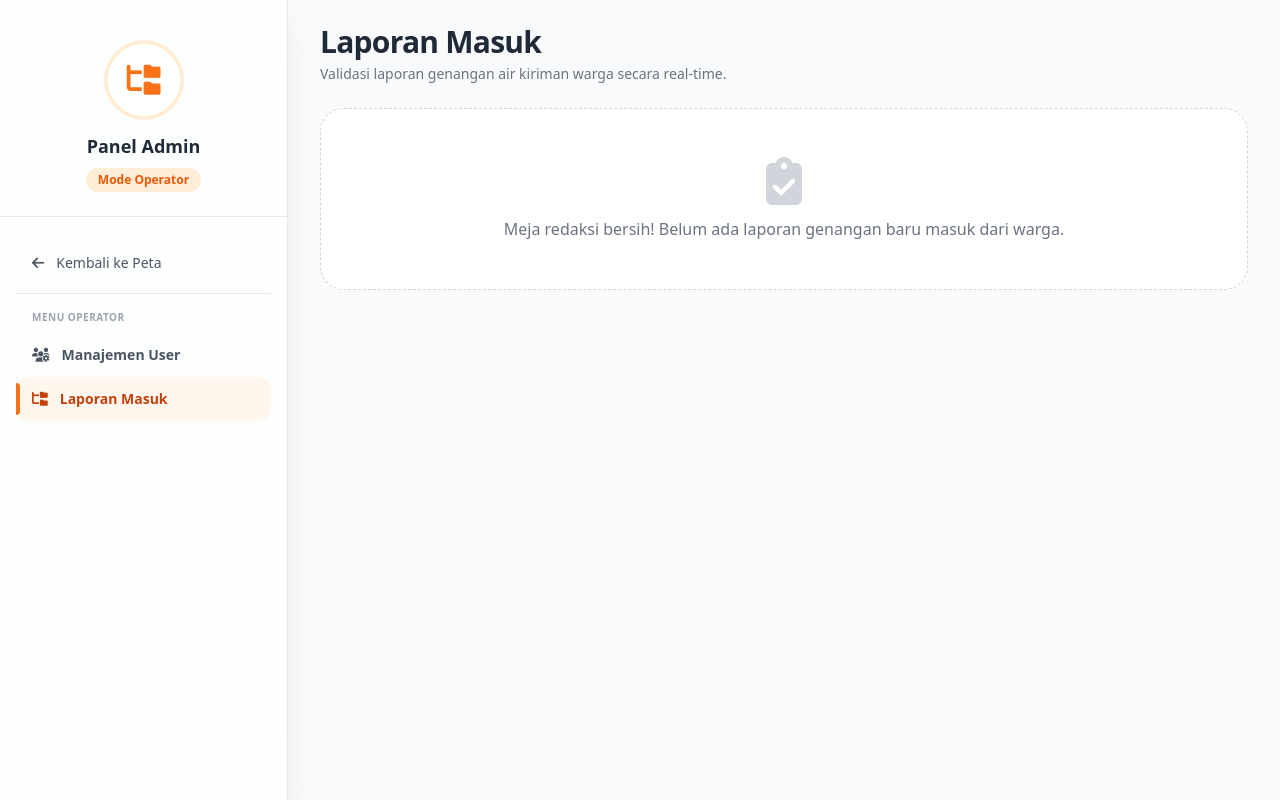
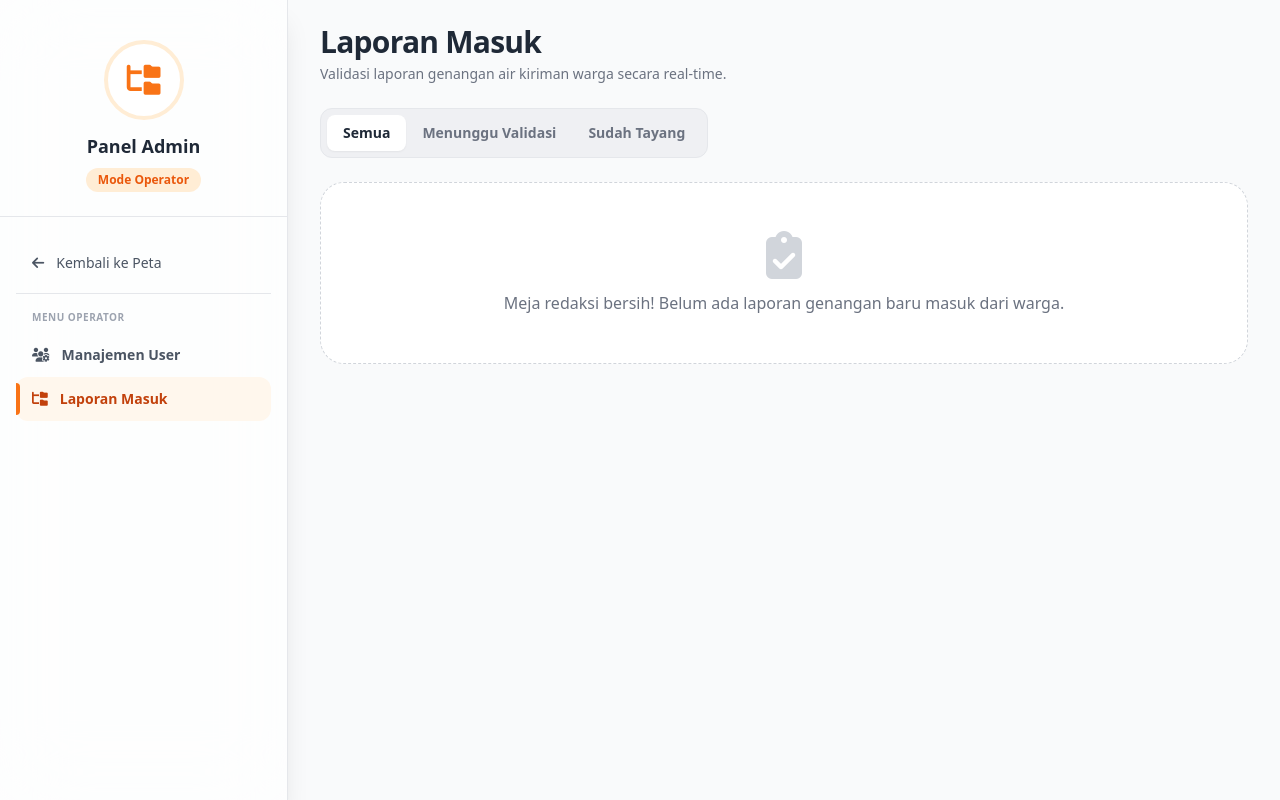
Before and after one commit to Royyy987/hydrowatch-siagatech, a Django app: page /operator/laporan/ in a window 1280 px wide. Run offline with Django 5.2, Linux system fonts and the light colour scheme; the visitor is signed in with stand-in values (Sample User, id 1); data that the repository does not hold is empty; parts of the project's set-up code (start-up, migrations or seed data) failed here and were passed over; some libraries are stand-ins or nearby versions.

Commit message:
feat: maximize operator dashboard UX with live user search, dynamic report tab filters, unvalidated badges, and native indonesian translation via settings

```diff
--- a/core/settings.py
+++ b/core/settings.py
@@ -138,9 +138,9 @@ AUTH_PASSWORD_VALIDATORS = [
 # Internationalization
 # https://docs.djangoproject.com/en/6.0/topics/i18n/
 
-LANGUAGE_CODE = 'en-us'
+LANGUAGE_CODE = 'id'
 
-TIME_ZONE = 'UTC'
+TIME_ZONE = 'Asia/Makassar'
 
 USE_I18N = True
 
--- a/maps/templates/maps/laporan_masuk.html
+++ b/maps/templates/maps/laporan_masuk.html
@@ -96,11 +96,19 @@
             </div>
         </header>
 
+        <div class="px-4 md:px-8 mb-6 z-10">
+            <div class="inline-flex bg-gray-200/50 dark:bg-gray-800 p-1.5 rounded-xl border border-gray-200 dark:border-gray-700">
+                <button onclick="filterReports('semua')" id="btn-semua" class="filter-btn px-4 py-2 rounded-lg text-xs md:text-sm font-bold bg-white dark:bg-gray-700 shadow-sm text-gray-800 dark:text-white transition-all">Semua</button>
+                <button onclick="filterReports('pending')" id="btn-pending" class="filter-btn px-4 py-2 rounded-lg text-xs md:text-sm font-bold text-gray-500 dark:text-gray-400 hover:text-gray-700 transition-all">Menunggu Validasi</button>
+                <button onclick="filterReports('valid')" id="btn-valid" class="filter-btn px-4 py-2 rounded-lg text-xs md:text-sm font-bold text-gray-500 dark:text-gray-400 hover:text-gray-700 transition-all">Sudah Tayang</button>
+            </div>
+        </div>
+
         <div class="flex-1 overflow-auto px-4 pb-6 md:px-8 custom-scrollbar">
             <div class="grid grid-cols-1 sm:grid-cols-2 lg:grid-cols-3 gap-6">
 
                 {% for lap in laporan_list %}
-                <div class="bg-white dark:bg-gray-800 rounded-3xl border border-gray-100 dark:border-gray-700/70 shadow-lg overflow-hidden flex flex-col transition-all hover:shadow-xl">
+                <div class="report-card {% if lap.is_active %}status-valid{% else %}status-pending{% endif %} bg-white dark:bg-gray-800 rounded-3xl border border-gray-100 dark:border-gray-700/70 shadow-lg overflow-hidden flex flex-col transition-all hover:shadow-xl">
 
                     <div class="relative w-full h-48 bg-gray-900">
                         {% if lap.image %}
@@ -118,6 +126,10 @@
                         {% if lap.is_active %}
                         <div class="absolute top-3 left-3 bg-green-500/90 backdrop-blur-md text-white px-3 py-1.5 rounded-full font-black text-[10px] border border-green-400 shadow-lg flex items-center gap-1.5">
                             <i class="fa-solid fa-check-circle"></i> Tayang di Peta
+                        </div>
+                        {% else %}
+                        <div class="absolute top-3 left-3 bg-yellow-500/90 backdrop-blur-md text-white px-3 py-1.5 rounded-full font-black text-[10px] border border-yellow-400 shadow-lg flex items-center gap-1.5">
+                            <i class="fa-solid fa-hourglass-half"></i> Menunggu Validasi
                         </div>
                         {% endif %}
                     </div>
@@ -200,5 +212,31 @@
         }
     </script>
 
+    <script>
+        function filterReports(status) {
+            // Reset semua style tombol
+            document.querySelectorAll('.filter-btn').forEach(btn => {
+                btn.className = "filter-btn px-4 py-2 rounded-lg text-xs md:text-sm font-bold text-gray-500 dark:text-gray-400 hover:text-gray-700 transition-all";
+            });
+            // Beri efek aktif ke tombol yang diklik
+            const activeBtn = document.getElementById('btn-' + status);
+            activeBtn.className = "filter-btn px-4 py-2 rounded-lg text-xs md:text-sm font-bold bg-white dark:bg-gray-700 shadow-sm text-gray-800 dark:text-white transition-all";
+
+            // Sembunyikan/tampilkan kartu
+            const cards = document.querySelectorAll('.report-card');
+            cards.forEach(card => {
+                if (status === 'semua') {
+                    card.style.display = 'flex';
+                } else if (status === 'pending' && card.classList.contains('status-pending')) {
+                    card.style.display = 'flex';
+                } else if (status === 'valid' && card.classList.contains('status-valid')) {
+                    card.style.display = 'flex';
+                } else {
+                    card.style.display = 'none';
+                }
+            });
+        }
+    </script>
+
 </body>
 </html>
```
Also changed, not shown: maps/templates/maps/manajemen_user.html (+37 -5 lines).
